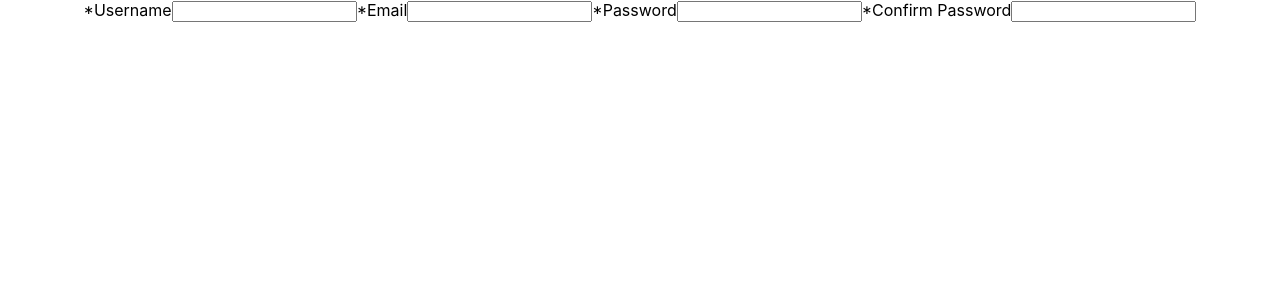
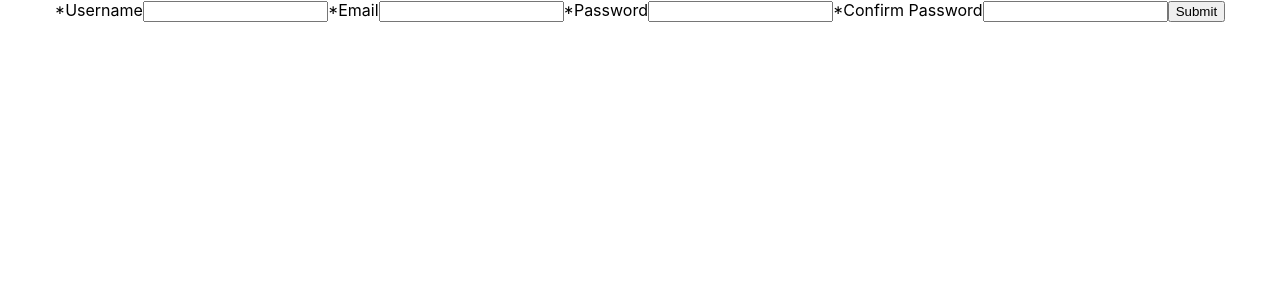
Before and after one commit to olliepayne/rosetta-send, a React (Create React App) app: page /signup in a window 1280 px wide. Shown: the top 300 px of the page. Built offline with nearby package versions, Linux system fonts and the light colour scheme.

Commit message:
pass signup form data to top level of app

```diff
--- a/src/components/SignupForm/SignupForm.jsx
+++ b/src/components/SignupForm/SignupForm.jsx
@@ -1,9 +1,7 @@
 import { useState } from 'react'
 
-const SignupForm = () => {
- // import useState, setup inital form data hook
- // handle input changes
- // submit form data through props
+const SignupForm = (props) => {
+ const { handleSignup } = props
 
  const [formData, setFormData] = useState({
   username: '',
@@ -27,17 +25,37 @@ const SignupForm = () => {
   return false
  }
 
+ const isValidForm = () => {
+  for(const key in formData) {
+   console.log(formData[key])
+   if(formData[key] === '') {
+    return false
+   }
+  }
+
+  return true
+ }
+
+ const handleSubmit = (e) => {
+  e.preventDefault()
+
+  if(isValidForm()) {
+   handleSignup(formData)
+  }
+ }
+
  return (
-  <form>
+  <form onSubmit={handleSubmit} >
    <label>*Username</label>
-   <input name="username" type="text" />
+   <input name="username" type="text" onChange={handleInputChange} />
    <label>*Email</label>
-   <input name="email" type="text" />
+   <input name="email" type="text" onChange={handleInputChange} />
    <label>*Password</label>
    <input name="password" type="password" onChange={handleInputChange} />
    {!passwordMatch && <p>passwords must match</p>}
    <label>*Confirm Password</label>
    <input name="passwordCheck" type="password" onChange={handleInputChange} />
+   <button>Submit</button>
   </form>
  )
 }
--- a/src/pages/App/App.js
+++ b/src/pages/App/App.js
@@ -4,6 +4,10 @@ import Landing from '../Landing/Landing'
 import Signup from '../Signup/Signup'
 
 function App() {
+ const handleSignup = (form) => {
+  console.log(form)
+ }
+
  return (
   <div className="App">
    <Switch>
@@ -11,7 +15,7 @@ function App() {
      <Landing />
     </Route>
     <Route exact path="/signup">
-     <Signup />
+     <Signup handleSignup={handleSignup} />
     </Route>
    </Switch>
   </div>
--- a/src/pages/Signup/Signup.jsx
+++ b/src/pages/Signup/Signup.jsx
@@ -1,11 +1,13 @@
 import SignupForm from '../../components/SignupForm/SignupForm'
 
-const Signup = () => {
+const Signup = (props) => {
+ const { handleSignup } = props
+
  // render signup form
 
  return (
   <div>
-   <SignupForm />
+   <SignupForm handleSignup={handleSignup} />
   </div>
  )
 }
```
